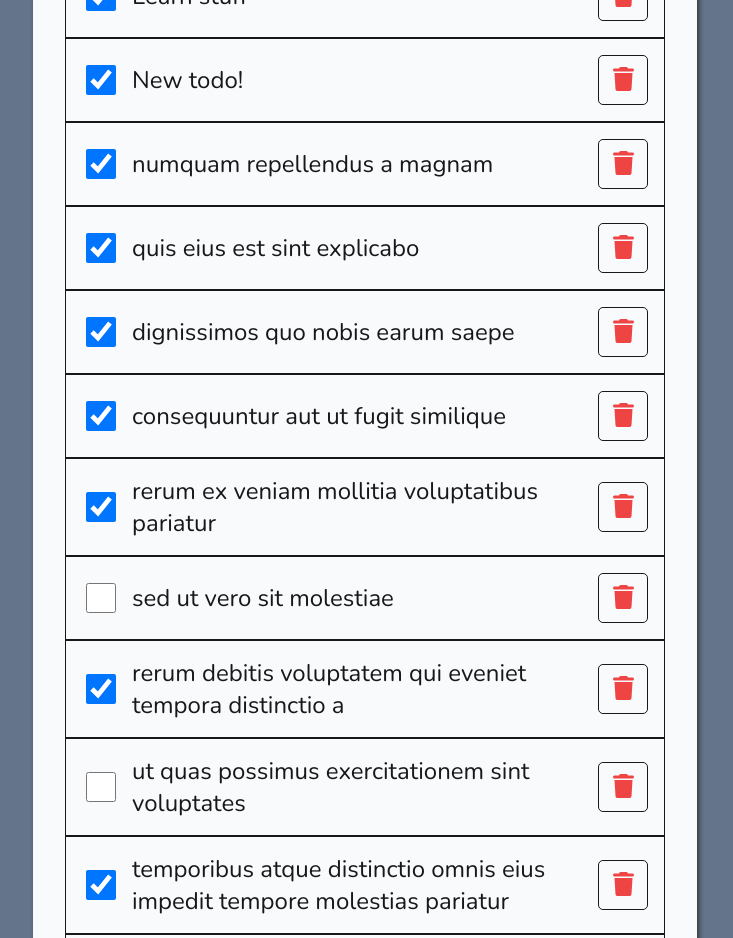
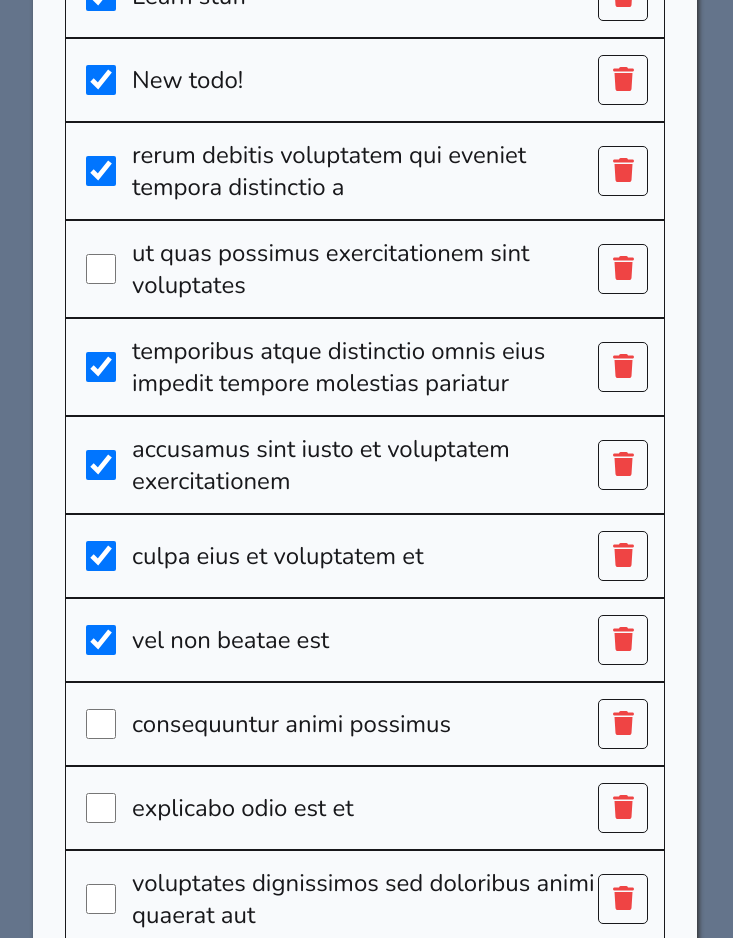
Before and after one commit to JvFern4ndes/learning-react-beautiful-dnd, a React (Create React App) app: page / in a window 1280 px wide. Shown: the part 420-1358 px from the top of the page, without its empty margins (275-1008 px from the left). Built offline with nearby package versions, Linux system fonts and the light colour scheme; data requests are answered from the project's data file.

Commit message:
feat: implementing the function to deal with delete even after page refresh

```diff
--- a/data/db.json
+++ b/data/db.json
@@ -1129,42 +1129,6 @@
       "completed": true
     },
     {
-      "userId": 10,
-      "id": 194,
-      "title": "sed ut vero sit molestiae",
-      "completed": false
-    },
-    {
-      "userId": 10,
-      "id": 195,
-      "title": "rerum ex veniam mollitia voluptatibus pariatur",
-      "completed": true
-    },
-    {
-      "userId": 10,
-      "id": 196,
-      "title": "consequuntur aut ut fugit similique",
-      "completed": true
-    },
-    {
-      "userId": 10,
-      "id": 197,
-      "title": "dignissimos quo nobis earum saepe",
-      "completed": true
-    },
-    {
-      "userId": 10,
-      "id": 198,
-      "title": "quis eius est sint explicabo",
-      "completed": true
-    },
-    {
-      "userId": 10,
-      "id": 199,
-      "title": "numquam repellendus a magnam",
-      "completed": true
-    },
-    {
       "userId": 1,
       "title": "New todo!",
       "completed": true,
--- a/src/features/todos/TodoList.js
+++ b/src/features/todos/TodoList.js
@@ -82,7 +82,21 @@ const TodoList = () => {
 
         tasks.splice(result.destination.index, 0, reorderedItem)
 
+        const idsOrderArray = tasks.map(task => task.id)
+        localStorage.setItem('taskOrder', JSON.stringify(idsOrderArray))
+
         updateTodos(tasks)
+    }
+
+    const handleDelete = (id) => {
+        const arrayIdsOrder = JSON.parse(localStorage.getItem('taskOrder'))
+
+        if (arrayIdsOrder?.length) {
+            const newIdsOrderArray = arrayIdsOrder.filter(num => num !== id)
+            localStorage.setItem('taskOrder', JSON.stringify(newIdsOrderArray))
+        }
+
+        deleteTodoMutation.mutate({ id })
     }
 
     const newItemSection = (
@@ -130,7 +144,7 @@ const TodoList = () => {
                                                     />
                                                     <label htmlFor={todo.id}>{todo.title}</label>
                                                 </div>
-                                                <button className="trash" onClick={() => deleteTodoMutation.mutate({ id: todo.id })}>
+                                                <button className="trash" onClick={() => handleDelete(todo.id)}>
                                                     <FontAwesomeIcon icon={faTrash} />
                                                 </button>
                                             </article>
```
